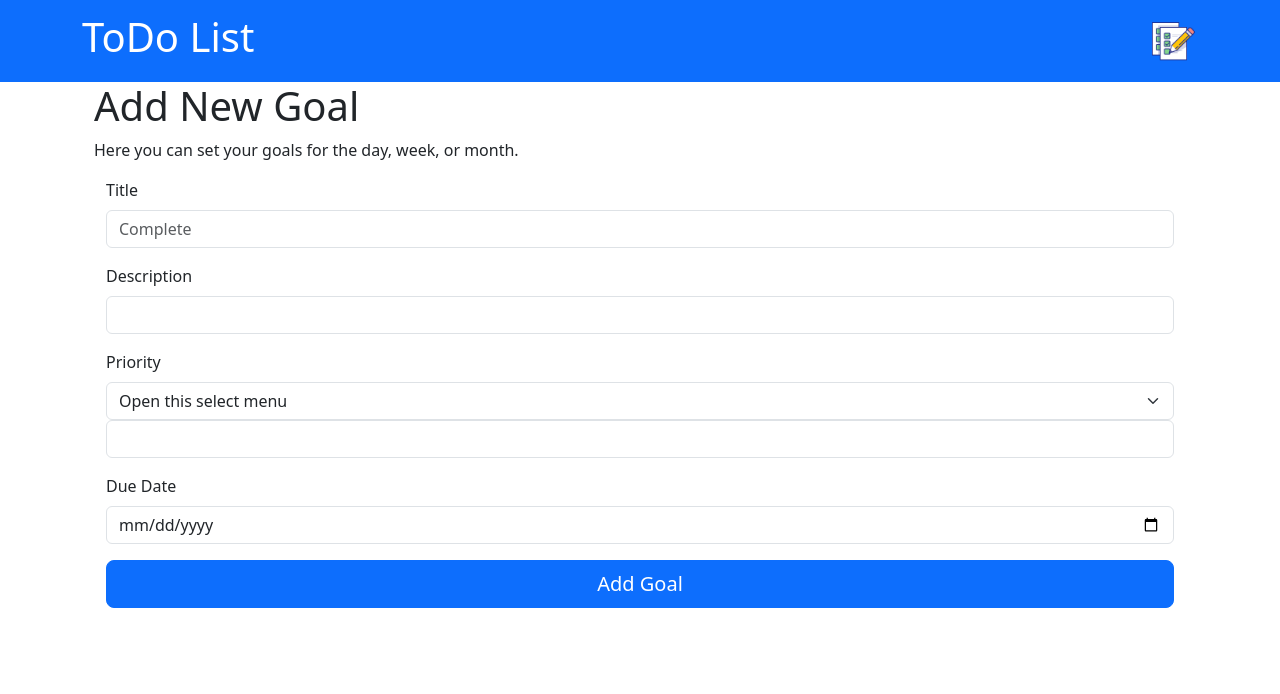
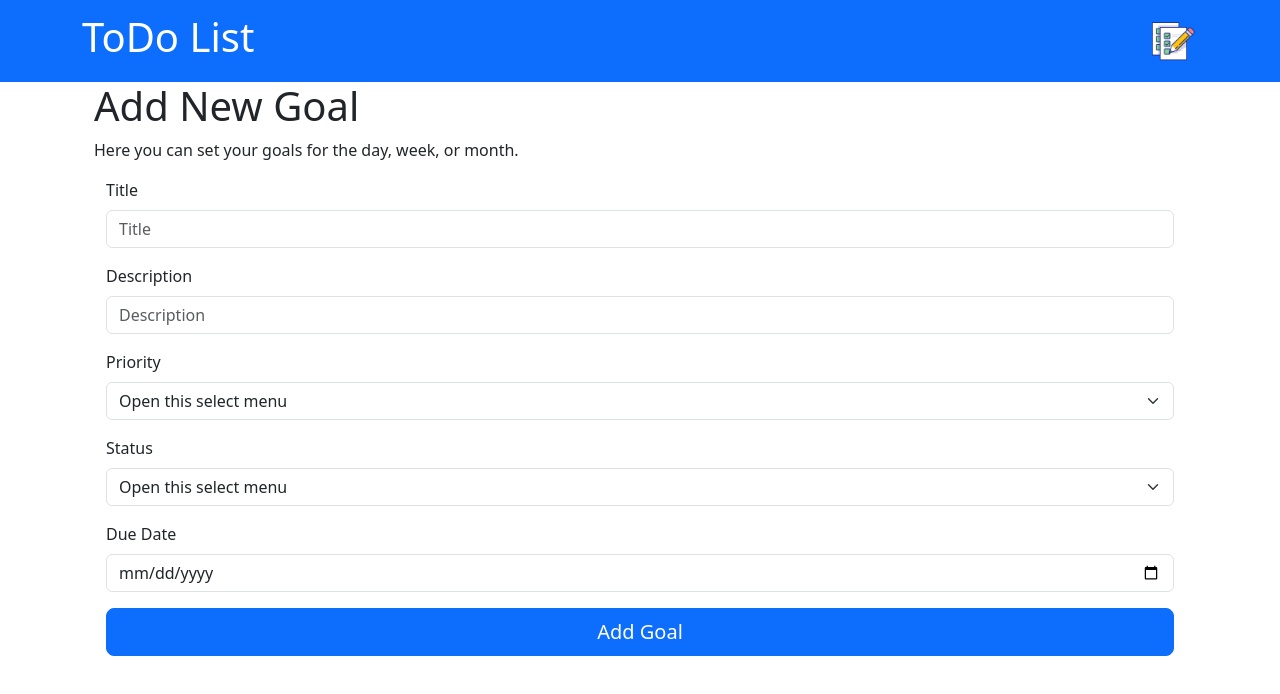
Before and after one commit to scodingjs/todolist, a React (Vite) app: page / in a window 1280 px wide. Shown: the top 694 px of the page. Built offline with nearby package versions, Linux system fonts and the light colour scheme.

Commit message:
Add input

```diff
--- a/src/App.tsx
+++ b/src/App.tsx
@@ -1,48 +1,38 @@
 import Header from "./components/Header"
 // import Goal from "./components/Goal"
-import InputGoal from "./components/InputGoal";
+import InputToDo from "./components/InputToDo";
 // import todoList from "./resources/data/todoList.json";
 import './App.css'
-import { useState } from 'react';
+import { useEffect, useState } from 'react';
 import todo from "./assets/todo.png"
-import AllGoals from "./components/AllGoals";
-
-type Todo = {
-  title: string;
-  description: string;
-  status: "todo" | "in-progress" | "done";
-  priority: "High" | "Medium" | "Low";
-  dueDate: string | Date;
-  id: number;
-}
+import AllGoals from "./components/AllToDos";
+import {type Todo} from "./resources/types/propsTypes"
 
 
 function App() {
   const [todos, setTodos] = useState<Todo[]>([])
 
-  const addNewGoal = () => {
+  const handleDelete = ((id: number) => {
+    setTodos(prevToDos => prevToDos.filter(todo => todo.id !== id))
+  })
+  const addNewGoal = (newTodo:Todo) => {
     setTodos(prevTodos => {
-      const newTodo: Todo = {
-        title: "New Goal",
-        description: "Description of the new goal",
-        status: "todo",
-        dueDate: (new Date()).toLocaleString(),
-        priority: "Medium",
-        id: Math.floor(Math.random() * 1000) // Simple ID generation}
-      }
+
       return [...prevTodos, newTodo]
     })
+    console.log("New todo added", newTodo,todos);
   }
+
 
   return (
     <>
       <Header
-      image={{ src: todo, alt: "App Icon",width:"50", height: "50" }}>
+        image={{ src: todo, alt: "App Icon", width: "50", height: "50" }}>
         <h1>ToDo List</h1>
       </Header>
       <section className="container">
-        <InputGoal />
-      <AllGoals todos = {todos} />
+        <InputToDo onAddGoal={addNewGoal} />
+        <AllGoals todos={todos} onDeleteGoal={handleDelete} />
       </section>
     </>
   )
--- a/src/components/AllGoals.tsx
+++ /dev/null
@@ -1,46 +0,0 @@
-// import todoList from "../resources/data/todoList.json";
-import Goal from "./Goal";
-
-// const AllGoals = () => {
-//     return(<div className="all-goals">
-//         {todoList.map((goal,key) => (<Goal
-//             {...goal}id={key} />
-//         ))}
-//         </div>)
-// }
-
-//Alternate to use interface,
-// type Todo = {
-//     goal:{
-//   title: string;
-//   description: string;
-//   status: "todo" | "in-progress" | "done";
-//   priority: "High" | "Medium" | "Low";
-//   dueDate: string | Date;
-//   id: number;
-//     }[]
-// }
-// const AllGoals = ({goal}:Todo) => {
-
-type Todo = {
-  title: string;
-  description: string;
-  status: "todo" | "in-progress" | "done";
-  priority: "High" | "Medium" | "Low";
-  dueDate: string | Date;
-  id: number;
-}
-
-interface AllGoalsProps {
-  todos: Todo[];
-}
-
-const AllGoals = ({todos}:AllGoalsProps) => {
-    return(<div className="all-goals">
-        {todos.map((goal,key) => (<Goal
-            {...goal}id={key} />
-        ))}
-        </div>)
-}
-
-export default AllGoals;
--- /dev/null
+++ b/src/components/AllToDos.tsx
@@ -0,0 +1,27 @@
+// import todoList from "../resources/data/todoList.json";
+import Goal from "./ToDo";
+import {type AllToDosProps} from "../resources/types/propsTypes";
+
+// const AllGoals = () => {
+//     return(<div className="all-goals">
+//         {todoList.map((goal,key) => (<Goal
+//             {...goal}id={key} />
+//         ))}
+//         </div>)
+// }
+
+
+
+
+const AllGoals = ({todos,onDeleteGoal}:AllToDosProps) => {
+
+    return(<div className="all-goals">
+        {todos.map((goal,key) => (<Goal
+            {...goal}
+            key = {key}
+            onDelete = {onDeleteGoal}/>
+        ))}
+        </div>)
+}
+
+export default AllGoals;
--- a/src/components/Goal.tsx
+++ /dev/null
@@ -1,23 +0,0 @@
-type GoalProps = {
- title: string;
-    description: string;
-    priority: "High" | "Medium" | "Low";
-    dueDate: string | Date;
-    status: string;
-    id: number;
-}
-const Goal =({title,description,priority,dueDate,status,id}: GoalProps) => {
-    return(<>
-        <article className="container" key={id}>
-            <h1 className="title">
-                {title}
-            </h1>
-            <p className="description">{description}</p>
-            <p>{dueDate}</p>
-            <p>{priority}</p>
-            <p>{status}</p>
-            </article>
-    </>)
-}
-
-export default Goal;
--- a/src/components/InputGoal.tsx
+++ /dev/null
@@ -1,47 +0,0 @@
-import React, { useState } from 'react';
-import Form from 'react-bootstrap/Form';
-import Button from 'react-bootstrap/Button';
-
-const InputGoal = () => {
-    return (<>
-        <section className="container">
-
-            <h1 className="title">Add New Goal</h1>
-             <p className="description">Here you can set your goals for the day, week, or month.</p>
-            <Form className='container'>
-                <Form.Group className="mb-3" controlId="title">
-                    <Form.Label>Title</Form.Label>
-                    <Form.Control type="text" placeholder="Complete " />
-                </Form.Group>
-                <Form.Group className="mb-3" controlId="description">
-                    <Form.Label>Description</Form.Label>
-                    <Form.Control type="text" />
-                </Form.Group>
-                <Form.Group className="mb-3" controlId="priority">
-                    <Form.Label>Priority</Form.Label>
-                    <Form.Select aria-label="Default select example">
-                        <option>Open this select menu</option>
-                        <option value="1">High</option>
-                        <option value="2">Medium</option>
-                        <option value="3">Low</option>
-                    </Form.Select>
-                    <Form.Control type="text" />
-                </Form.Group>
-                <Form.Group className="mb-3" controlId="duedate">
-                    <Form.Label>Due Date</Form.Label>
-                    <Form.Control type="date" />
-                </Form.Group>
-                <div className="d-grid gap-2">
-                    <Button variant="primary" size="lg">
-                       Add Goal
-                    </Button>
-                </div>
-            </Form>
-
-        </section>
-
-    </>)
-}
-
-
-export default InputGoal;
--- /dev/null
+++ b/src/components/InputToDo.tsx
@@ -0,0 +1,83 @@
+import React, { useState, type FormEvent ,useRef} from 'react';
+import Form from 'react-bootstrap/Form';
+import Button from 'react-bootstrap/Button';
+import { type InputToDoProps } from '../resources/types/propsTypes';
+
+const InputToDo = ({onAddGoal} : InputToDoProps) => {
+    const title = useRef<HTMLInputElement>(null);
+    const description = useRef<HTMLInputElement>(null);
+    const priority = useRef<HTMLSelectElement>(null);
+    const dueDate = useRef<HTMLInputElement>(null);
+    const status = useRef<HTMLSelectElement>(null);
+
+    const addNewGoal = (event: FormEvent<HTMLFormElement>) =>{
+        event.preventDefault();
+        console.log("_________ADDING__________________")
+        console.log("Adding new goal",title.current?.value,description.current?.value,priority.current?.value,dueDate.current?.value);
+        if(title.current?.value && status.current?.value && description.current?.value && priority.current?.value && dueDate.current?.value) {
+            const statusValue = status.current.value as "todo" | "in-progress" | "done";
+            const priorityValue = priority.current.value as "High" | "Medium" | "Low";
+            const newTodo = {
+                title : title.current.value,
+                description:description.current.value,
+                status: statusValue,
+                priority: priorityValue,
+                dueDate:dueDate.current.value,
+                id: Date.now() // Using timestamp as a unique ID
+            }
+            onAddGoal(newTodo);
+        }
+    }
+
+    return (<>
+        <section className="container">
+
+            <h1 className="title">Add New Goal</h1>
+             <p className="description">Here you can set your goals for the day, week, or month.</p>
+            <Form className='container' onSubmit={addNewGoal}>
+                <Form.Group className="mb-3" controlId="title">
+                    <Form.Label>Title</Form.Label>
+                    <Form.Control type="text" placeholder="Title" ref={title} />
+                </Form.Group>
+                <Form.Group className="mb-3" controlId="description">
+                    <Form.Label>Description</Form.Label>
+                    <Form.Control type="text" placeholder="Description" ref={description} />
+                </Form.Group>
+                <Form.Group className="mb-3" controlId="priority">
+                    <Form.Label>Priority</Form.Label>
+                    <Form.Select aria-label="Default select" ref={priority} defaultValue="2">
+                        <option>Open this select menu</option>
+                        <option value="High">High</option>
+                        <option value="Medium">Medium</option>
+                        <option value="Low">Low</option>
+                    </Form.Select>
+
+                </Form.Group>
+                  <Form.Group className="mb-3" controlId="status">
+                    <Form.Label>Status</Form.Label>
+                    <Form.Select aria-label="Default select" ref={status} defaultValue="1">
+                        <option>Open this select menu</option>
+                        <option value="todo">ToDo</option>
+                        <option value="in-progress">In Progress</option>
+                        <option value="done">Done</option>
+                    </Form.Select>
+
+                </Form.Group>
+                <Form.Group className="mb-3" controlId="dueDate">
+                    <Form.Label>Due Date</Form.Label>
+                    <Form.Control type="date" ref={dueDate} placeholder="Due Date"/>
+                </Form.Group>
+                <div className="d-grid gap-2">
+                    <Button variant="primary" size="lg">
+                       Add Goal
+                    </Button>
+                </div>
+            </Form>
+
+        </section>
+
+    </>)
+}
+
+
+export default InputToDo
--- /dev/null
+++ b/src/components/ToDo.tsx
@@ -0,0 +1,18 @@
+import { type ToDoProps } from "../resources/types/propsTypes";
+const Goal = ({ title, description, priority, dueDate, status, id,  onDelete }: ToDoProps) => {
+    return (<>
+        <article className="container"  data-id={id}>
+            <h1 className="title">
+                {title}
+            </h1>
+            <p className="description">{description}</p>
+            <p>{(dueDate instanceof Date) ? dueDate.toLocaleDateString() : dueDate}</p>
+
+            <p>{priority}</p>
+            <p>{status}</p>
+            <button className="btn btn-danger" onClick={() => onDelete(id)}>Delete</button>
+        </article>
+    </>)
+}
+
+export default Goal;
--- /dev/null
+++ b/src/resources/types/propsTypes.tsx
@@ -0,0 +1,41 @@
+export type Todo = {
+  title: string;
+  description: string;
+  status: "todo" | "in-progress" | "done";
+  priority: "High" | "Medium" | "Low";
+  dueDate: string | Date;
+  id: number;
+}
+
+export interface AllToDosProps {
+  todos: Todo[];
+  onDeleteGoal: (id: number) => void;
+}
+
+export type ToDoProps = {
+    title: string;
+    description: string;
+    priority: "High" | "Medium" | "Low";
+    dueDate: string | Date;
+    status: "todo" | "in-progress" | "done";
+    id: number;
+    onDelete: (id: number) => void;
+}
+
+
+export type InputToDoProps = {
+  onAddGoal:(goal:Todo) => void;
+}
+
+//Alternate to use interface,
+// type Todo = {
+//     goal:{
+//   title: string;
+//   description: string;
+//   status: "todo" | "in-progress" | "done";
+//   priority: "High" | "Medium" | "Low";
+//   dueDate: string | Date;
+//   id: number;
+//     }[]
+// }
+// const AllGoals = ({goal}:Todo) => {
```
